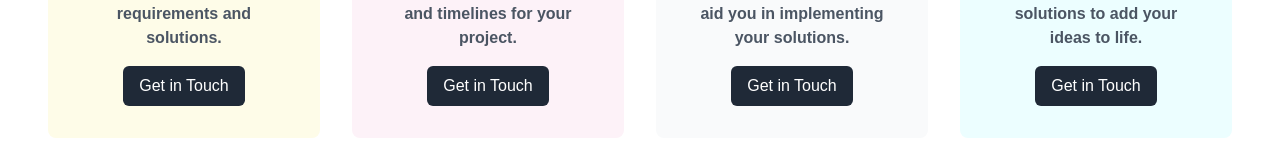
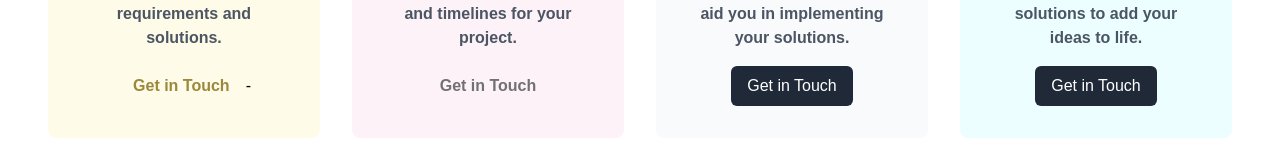
Before and after one commit to HolmenTechZone/Holmen-website, a Vue app: page / in a window 1280 px wide. Shown: the part 1678-1834 px from the top of the page. Built offline with nearby package versions, Linux system fonts and the light colour scheme; a web font is replaced by a local one.

Commit message:
feat: card section fixes

```diff
--- a/src/Pages/Home/Home.vue
+++ b/src/Pages/Home/Home.vue
@@ -69,8 +69,8 @@
                   your
                   project requirements and solutions.</p>
                 <button
-                  class="mt-4 px-4 py-2 bg-gray-800 text-white rounded-md hover:bg-gray-700 animate-fadeIn animate-delay-400">Get
-                  in Touch</button>
+                  class="mt-4 px-4 py-2 bg-yellow-50 text-[#9C883C] font-extrabold rounded-md hover:bg-[#5e532d] hover:text-white animate-fadeIn animate-delay-400">Get
+                  in Touch</button>-
               </div>
               <div
                 class="bg-pink-50 p-8 rounded-lg text-center transition duration-300 ease-in-out transform hover:scale-105">
@@ -83,7 +83,7 @@
                   managing the
                   tasks and timelines for your project.</p>
                 <button
-                  class="mt-4 px-4 py-2 bg-gray-800 text-white rounded-md hover:bg-gray-700 animate-fadeIn animate-delay-400">Get
+                  class="mt-4 px-4 py-2 bg-pink-50 text-[#717171] rounded-md hover:bg-[#8a608f]  hover:text-white animate-fadeIn animate-delay-400 font-extrabold">Get
                   in Touch</button>
               </div>
               <div
```
